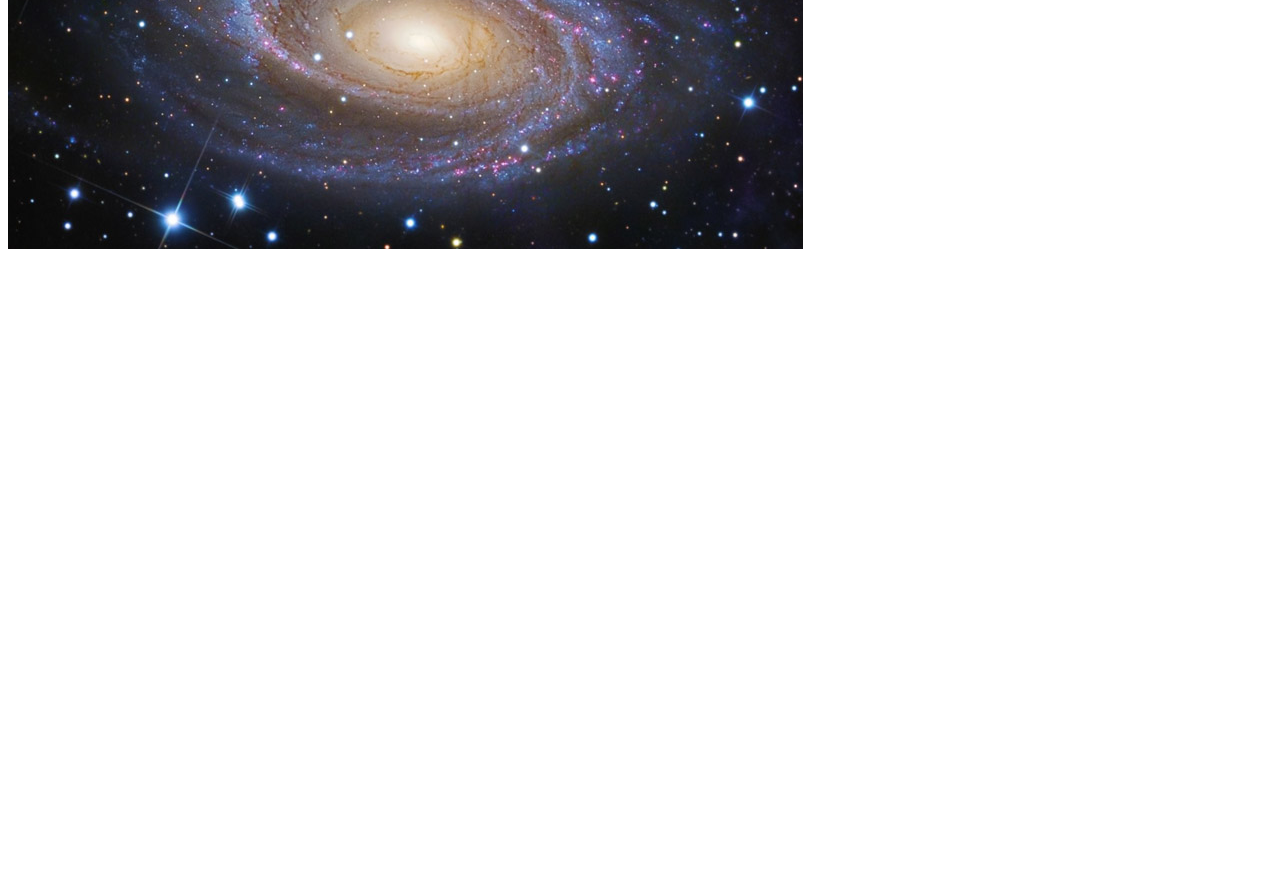
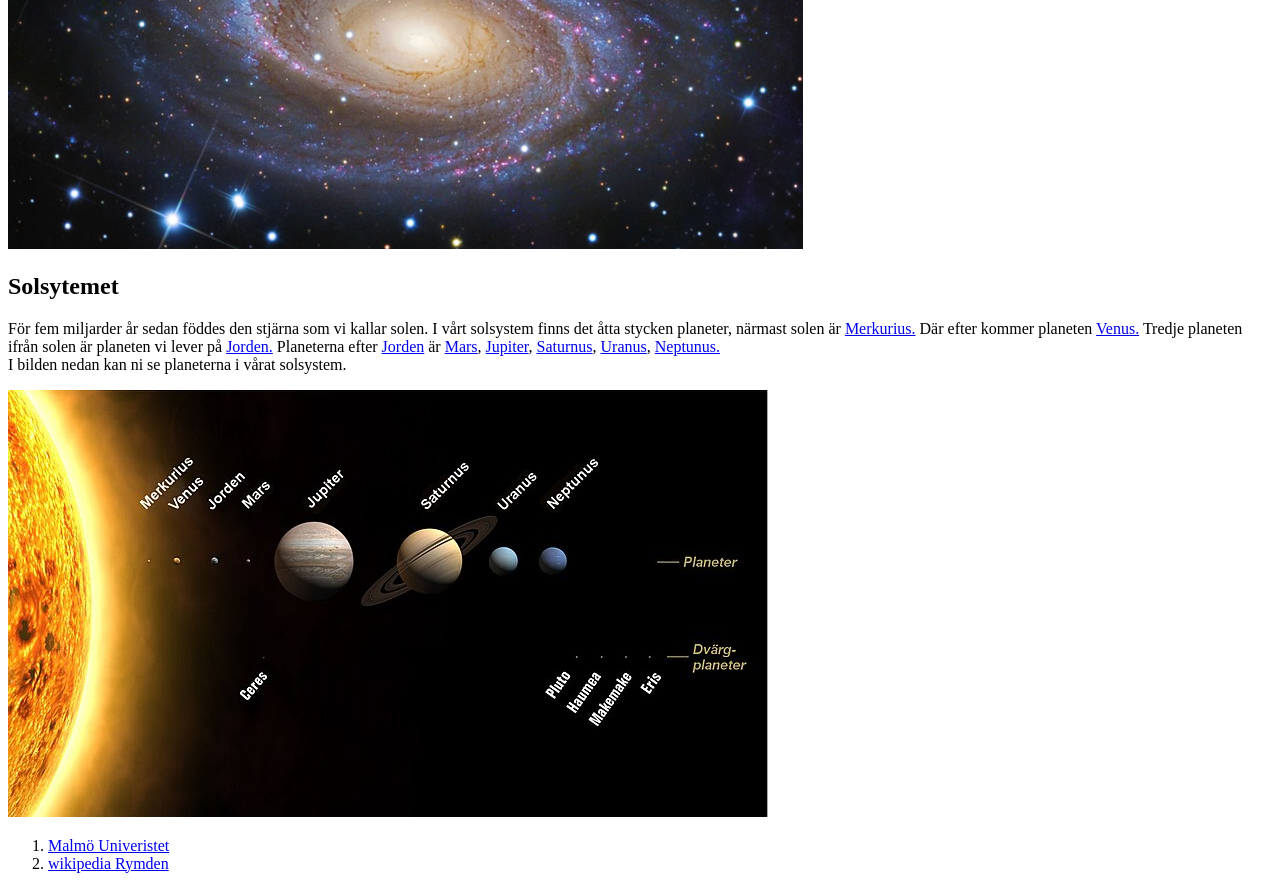
Before and after one commit to Thejohanpersson/webbplats.presentation, a plain HTML site: page index.html in a window 1280 px wide. Shown: the part 500-1389 px from the top of the page. Before the commit the page ends 800 px from the top, so only its background shows below. Drawn offline with Linux system fonts and the light colour scheme.

Commit message:
added more texts and a picture and also added some links

```diff
--- a/index.html
+++ b/index.html
@@ -17,5 +17,20 @@
         </ul>
 
         <img src="images.rymden/rymdennfokus.jpg" alt="A picture of a galaxy">
+
+        <h2>Solsytemet</h2>
+
+        <p>För fem miljarder år sedan föddes den stjärna som vi kallar solen. I vårt solsystem finns det åtta stycken planeter, närmast solen är <a href="https://sv.wikipedia.org/wiki/Merkurius">Merkurius.</a> Där efter kommer planeten <a href="https://sv.wikipedia.org/wiki/Venus">Venus.</a> Tredje planeten ifrån solen är planeten vi lever på <a href="https://sv.wikipedia.org/wiki/Jorden">Jorden.</a> Planeterna efter <a href="https://sv.wikipedia.org/wiki/Jorden">Jorden</a> är <a href="https://sv.wikipedia.org/wiki/Mars_(planet)">Mars</a>, <a href="https://sv.wikipedia.org/wiki/Jupiter">Jupiter</a>, <a href="https://sv.wikipedia.org/wiki/Saturnus">Saturnus</a>, <a href="https://sv.wikipedia.org/wiki/Saturnus">Uranus</a>, <a href="https://sv.wikipedia.org/wiki/Neptunus">Neptunus.</a> <br> I bilden nedan kan ni se planeterna i vårat solsystem.</p>
+
+        <img src="images.rymden/Planets2008_sv.jpg">
+
+        <ol>
+            <li>
+                <a href="https://mau.se">Malmö Univeristet</a>
+            </li>
+            <li>
+                <a href="https://sv.wikipedia.org/wiki/Rymden">wikipedia Rymden</a>
+            </li>
+        </ol>
     </body>
 </html>
```
Also changed, not shown: images.rymden/Planets2008_sv.jpg (added).
